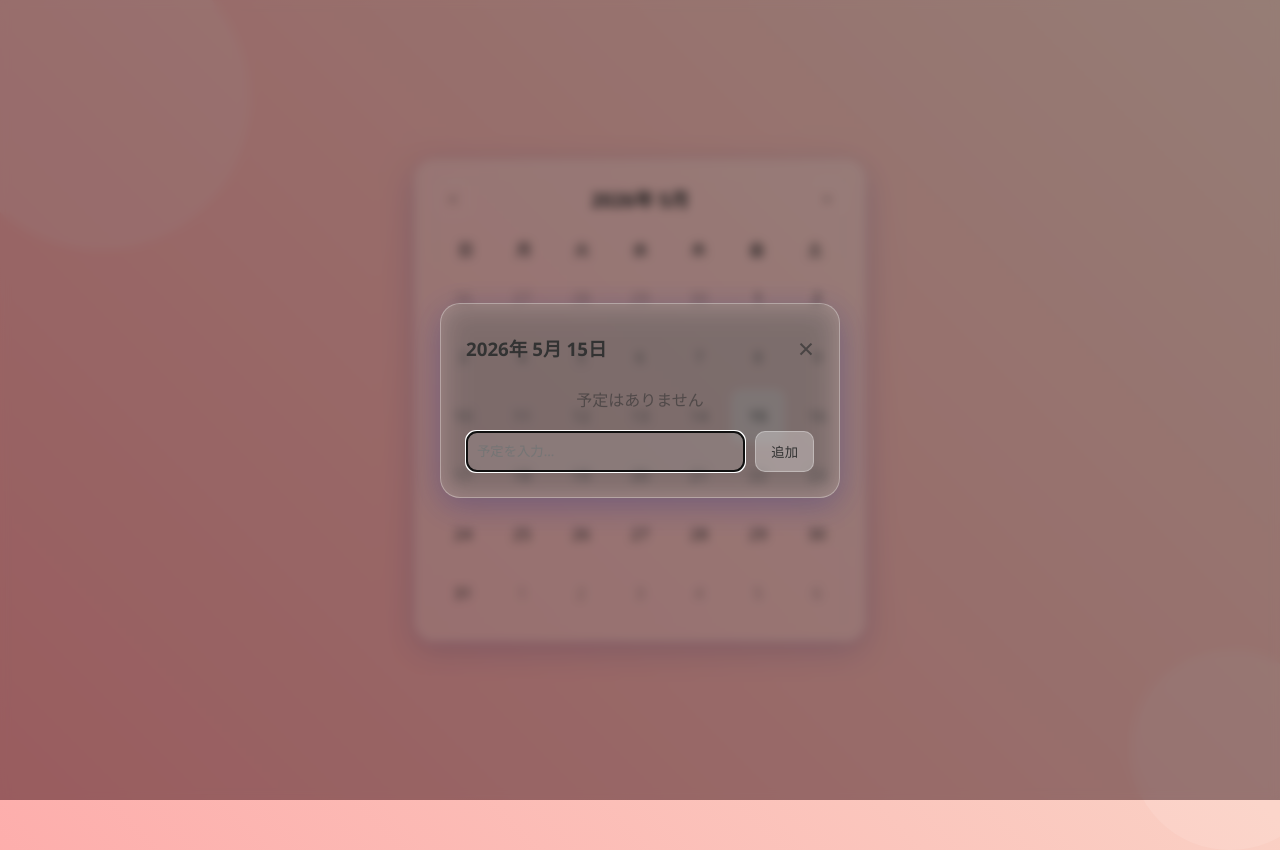
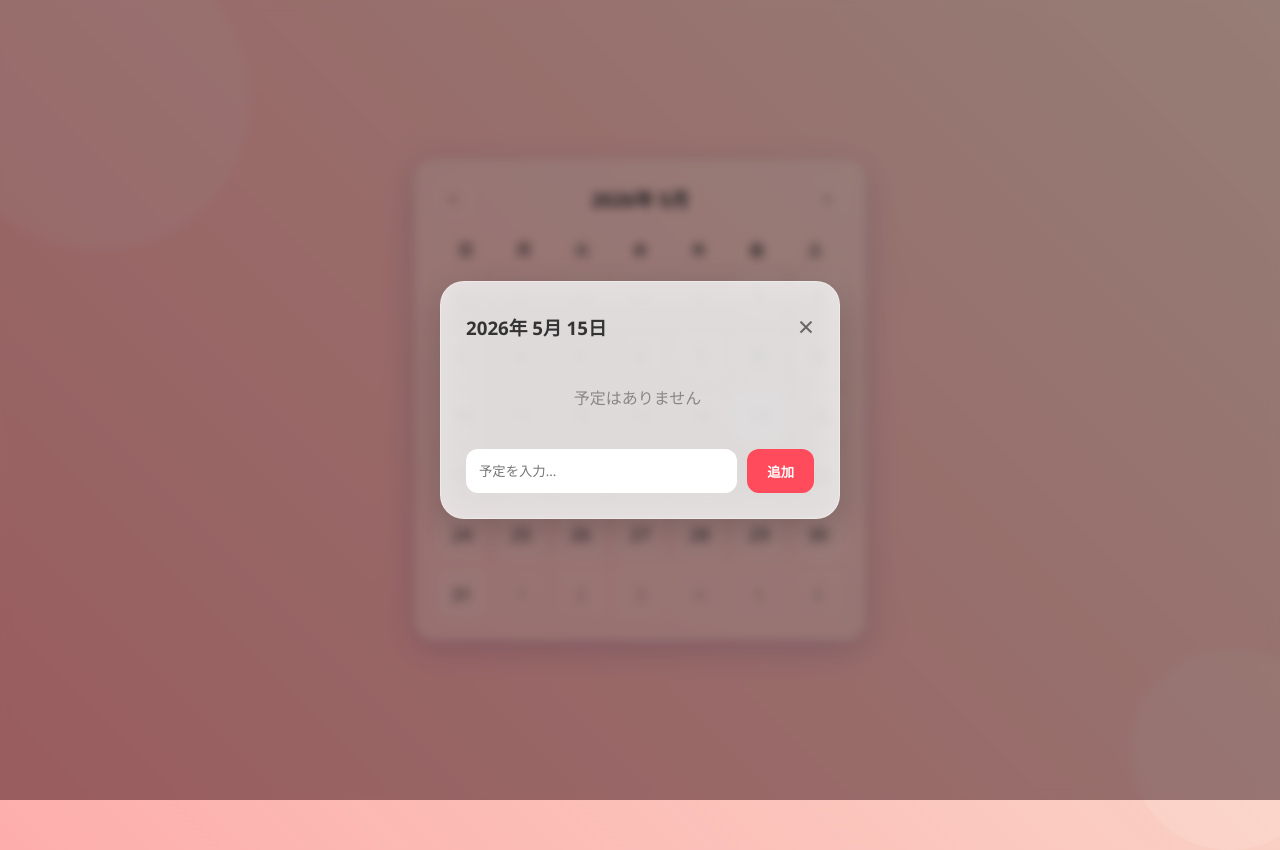
Before and after one commit to t226t088-dot/my-app-2026, a plain HTML site: page index.html in a window 1280 px wide. Both pictures are taken after a click on the element "15". Shown: the top 850 px of the page. Drawn offline with Linux system fonts and the light colour scheme.

Commit message:
fix: 予定件数表示（バッジ形式）の視認性強化とUI改善

```diff
--- a/script.js
+++ b/script.js
@@ -23,65 +23,62 @@ function renderCalendar() {
 
     const firstDayOfMonth = new Date(year, month, 1).getDay();
     const lastDateOfMonth = new Date(year, month + 1, 0).getDate();
-
-    // 前月の最後の日を取得（空きスペースを埋めるため）
     const lastDateOfPrevMonth = new Date(year, month, 0).getDate();
 
     calendarDaysElement.innerHTML = '';
 
-    // 前月の日付を表示
+    // 前月の日付
     for (let i = firstDayOfMonth; i > 0; i--) {
-        const prevMonthDate = lastDateOfPrevMonth - i + 1;
+        const day = lastDateOfPrevMonth - i + 1;
         const prevYear = month === 0 ? year - 1 : year;
-        const prevMonth = month === 0 ? 12 : month;
-        const dateKey = `${prevYear}-${String(prevMonth).padStart(2, '0')}-${String(prevMonthDate).padStart(2, '0')}`;
-
-        createDayElement(prevMonthDate, dateKey, prevYear, prevMonth, true);
+        const prevMonthNum = month === 0 ? 12 : month;
+        const dateKey = `${prevYear}-${String(prevMonthNum).padStart(2, '0')}-${String(day).padStart(2, '0')}`;
+        createDayElement(day, dateKey, prevYear, prevMonthNum, true);
     }
 
-    // 当月の日付を表示
+    // 当月の日付
     const today = new Date();
     for (let i = 1; i <= lastDateOfMonth; i++) {
         const dateKey = `${year}-${String(month + 1).padStart(2, '0')}-${String(i).padStart(2, '0')}`;
         const isToday = year === today.getFullYear() && month === today.getMonth() && i === today.getDate();
-
         createDayElement(i, dateKey, year, month + 1, false, isToday);
     }
 
-    // 次月の日付を表示（グリッドを埋める）
+    // 次月の日付
     const totalDaysShown = calendarDaysElement.children.length;
-    const remainingDays = 42 - totalDaysShown; // 6行分(7x6=42)を常に表示
+    const remainingDays = 42 - totalDaysShown;
     for (let i = 1; i <= remainingDays; i++) {
         const nextYear = month === 11 ? year + 1 : year;
-        const nextMonth = month === 11 ? 1 : month + 2;
-        const dateKey = `${nextYear}-${String(nextMonth).padStart(2, '0')}-${String(i).padStart(2, '0')}`;
-
-        createDayElement(i, dateKey, nextYear, nextMonth, true);
+        const nextMonthNum = month === 11 ? 1 : month + 2;
+        const dateKey = `${nextYear}-${String(nextMonthNum).padStart(2, '0')}-${String(i).padStart(2, '0')}`;
+        createDayElement(i, dateKey, nextYear, nextMonthNum, true);
     }
 }
 
 function createDayElement(day, dateKey, year, month, isOtherMonth, isToday = false) {
     const dayDiv = document.createElement('div');
 
-    // 日付の数字用スパン
     const dayNumber = document.createElement('span');
     dayNumber.textContent = day;
+    dayNumber.style.fontSize = '1.1rem';
+    dayNumber.style.fontWeight = '500';
     dayDiv.appendChild(dayNumber);
 
     if (isOtherMonth) {
-        dayDiv.style.opacity = '0.4'; // 他の月は薄く表示
+        dayDiv.style.opacity = '0.3';
     }
 
     if (isToday) {
         dayDiv.classList.add('today');
     }
 
-    // 予定件数の表示
-    if (events[dateKey] && events[dateKey].length > 0) {
-        const countSpan = document.createElement('span');
-        countSpan.classList.add('event-count');
-        countSpan.textContent = `${events[dateKey].length}件`;
-        dayDiv.appendChild(countSpan);
+    // 予定件数の表示（ここを強化）
+    const dayEvents = events[dateKey] || [];
+    if (dayEvents.length > 0) {
+        const countBadge = document.createElement('span');
+        countBadge.classList.add('event-count');
+        countBadge.textContent = `${dayEvents.length}件`;
+        dayDiv.appendChild(countBadge);
     }
 
     dayDiv.addEventListener('click', () => openModal(dateKey, year, month, day));
@@ -101,7 +98,7 @@ function renderEvents() {
     const dayEvents = events[selectedDateKey] || [];
 
     if (dayEvents.length === 0) {
-        eventList.innerHTML = '<p style="opacity:0.6; text-align:center;">予定はありません</p>';
+        eventList.innerHTML = '<p style="opacity:0.5; text-align:center; padding: 20px;">予定はありません</p>';
         return;
     }
 
@@ -118,6 +115,8 @@ function renderEvents() {
 
 function deleteEvent(e, index) {
     if (e) e.stopPropagation();
+    if (!events[selectedDateKey]) return;
+
     events[selectedDateKey].splice(index, 1);
     if (events[selectedDateKey].length === 0) {
         delete events[selectedDateKey];
@@ -130,15 +129,15 @@ window.deleteEvent = deleteEvent;
 function handleAddEvent() {
     const title = eventTitleInput.value.trim();
     if (!title) {
-        eventTitleInput.style.border = '1px solid #ff4b5c';
-        setTimeout(() => eventTitleInput.style.border = '1px solid var(--glass-border)', 1000);
+        eventTitleInput.style.borderColor = '#ff4b5c';
+        setTimeout(() => eventTitleInput.style.borderColor = 'rgba(255,255,255,0.3)', 1000);
         return;
     }
 
     if (!events[selectedDateKey]) {
         events[selectedDateKey] = [];
     }
-    events[selectedDateKey].push({ title });
+    events[selectedDateKey].push({ title: title });
     eventTitleInput.value = '';
     saveAndRefresh();
 }
--- a/style.css
+++ b/style.css
@@ -5,6 +5,7 @@
     --glass-border: rgba(255, 255, 255, 0.3);
     --text-color: #333;
     --today-bg: rgba(255, 255, 255, 0.5);
+    --accent-color: #ff4b5c;
 }
 
 * {
@@ -51,8 +52,8 @@ body {
 }
 
 .calendar-container {
-    width: 90%;
-    max-width: 450px; /* 少し広げる */
+    width: 95%;
+    max-width: 450px;
     padding: 20px;
     background: var(--glass-bg);
     backdrop-filter: blur(10px);
@@ -101,54 +102,60 @@ body {
 .calendar-days {
     display: grid;
     grid-template-columns: repeat(7, 1fr);
-    gap: 5px;
+    gap: 8px; /* 隙間を少し広げる */
 }
 
 .calendar-days div {
     aspect-ratio: 1/1;
     display: flex;
-    flex-direction: column; /* 上下に並べる */
+    flex-direction: column;
     justify-content: center;
     align-items: center;
     cursor: pointer;
-    border-radius: 10px;
-    transition: background 0.3s;
+    border-radius: 12px;
+    transition: all 0.3s;
     position: relative;
-    padding: 5px 0;
+    background: rgba(255, 255, 255, 0.1);
 }
 
 .calendar-days div:hover {
-    background: rgba(255, 255, 255, 0.2);
+    background: rgba(255, 255, 255, 0.3);
+    transform: translateY(-2px);
 }
 
 .calendar-days div.today {
     background: var(--today-bg);
     font-weight: bold;
-    border: 1px solid var(--glass-border);
+    border: 2px solid var(--glass-border);
 }
 
-/* 予定件数テキストのスタイル */
+/* 予定件数表示（目立つように修正） */
 .event-count {
-    font-size: 0.65rem;
-    color: #ff4b5c;
-    font-weight: bold;
-    margin-top: 2px;
+    background: var(--accent-color);
+    color: white;
+    font-size: 0.7rem;
+    padding: 2px 6px;
+    border-radius: 10px;
+    margin-top: 4px;
     pointer-events: none;
+    box-shadow: 0 2px 4px rgba(0,0,0,0.1);
 }
 
 .calendar-days div.empty {
     cursor: default;
+    background: none;
 }
 
 .calendar-days div.empty:hover {
     background: none;
+    transform: none;
 }
 
 /* モーダルスタイル */
 .modal {
     display: none;
     position: fixed;
-    z-index: 10;
+    z-index: 100;
     left: 0;
     top: 0;
     width: 100%;
@@ -160,15 +167,15 @@ body {
 }
 
 .modal-content {
-    background: var(--glass-bg);
-    backdrop-filter: blur(15px);
-    -webkit-backdrop-filter: blur(15px);
+    background: rgba(255, 255, 255, 0.8);
+    backdrop-filter: blur(20px);
+    -webkit-backdrop-filter: blur(20px);
     border: 1px solid var(--glass-border);
     padding: 25px;
-    border-radius: 20px;
-    width: 80%;
+    border-radius: 24px;
+    width: 90%;
     max-width: 400px;
-    box-shadow: 0 8px 32px 0 rgba(31, 38, 135, 0.3);
+    box-shadow: 0 10px 40px rgba(0,0,0,0.2);
     color: var(--text-color);
 }
 
@@ -190,26 +197,29 @@ body {
 }
 
 .event-list {
-    max-height: 200px;
+    max-height: 250px;
     overflow-y: auto;
     margin-bottom: 20px;
+    padding-right: 5px;
 }
 
 .event-item {
     display: flex;
     justify-content: space-between;
     align-items: center;
-    padding: 10px;
-    background: rgba(255, 255, 255, 0.1);
-    border-radius: 10px;
-    margin-bottom: 8px;
+    padding: 12px 15px;
+    background: rgba(255, 255, 255, 0.4);
+    border-radius: 12px;
+    margin-bottom: 10px;
+    border: 1px solid var(--glass-border);
 }
 
 .delete-event {
-    color: #ff4b5c;
+    color: var(--accent-color);
     cursor: pointer;
     font-weight: bold;
-    padding: 5px;
+    font-size: 1.2rem;
+    padding-left: 10px;
 }
 
 .event-form {
@@ -219,23 +229,25 @@ body {
 
 .event-form input {
     flex: 1;
-    padding: 10px;
-    border-radius: 10px;
+    padding: 12px;
+    border-radius: 12px;
     border: 1px solid var(--glass-border);
-    background: rgba(255, 255, 255, 0.1);
+    background: white;
     color: var(--text-color);
+    outline: none;
 }
 
 .event-form button {
-    padding: 10px 15px;
-    background: rgba(255, 255, 255, 0.3);
-    border: 1px solid var(--glass-border);
-    border-radius: 10px;
+    padding: 10px 20px;
+    background: var(--accent-color);
+    border: none;
+    border-radius: 12px;
     cursor: pointer;
-    color: var(--text-color);
-    transition: background 0.3s;
+    color: white;
+    font-weight: 600;
+    transition: opacity 0.3s;
 }
 
 .event-form button:hover {
-    background: rgba(255, 255, 255, 0.5);
+    opacity: 0.8;
 }
```
